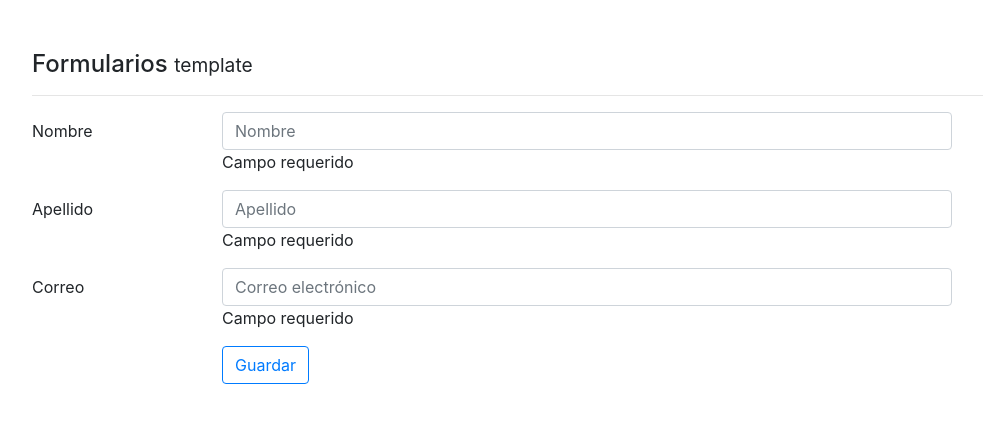
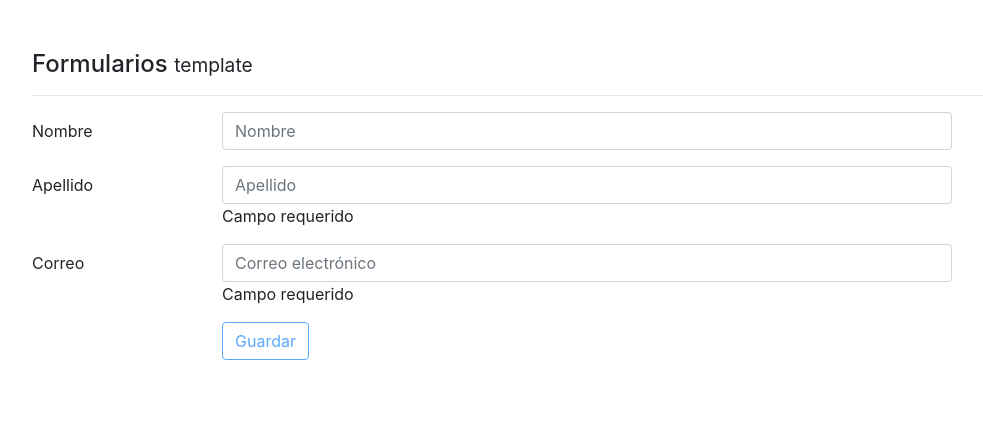
Before and after one commit to willys7/Forms-With-Angular5, an Angular app: page / in a window 1280 px wide. Shown: the top 422 px of the page, without its empty margins (53-1036 px from the left). Built offline with nearby package versions, Linux system fonts and the light colour scheme.

Commit message:
add validations using bootstrap

```diff
--- a/src/app/components/template/template.component.html
+++ b/src/app/components/template/template.component.html
@@ -1,14 +1,14 @@
 <h4>Formularios <small>template</small></h4>
 <hr>
-<form (ngSubmit)="save(forma)" #forma="ngForm">
+<form (ngSubmit)="save(forma)" class="needs-validation" #forma="ngForm" novalidate>
 
-  <div>
+
 
   <div class="form-group row">
     <label class="col-2 col-form-label">Nombre</label>
     <div class="col-8">
 
-        <input class="form-control"
+      <input class="form-control" [ngClass]="{'is-invalid': (nombre.errors?.minlength || nombre.errors?.required) && nombre.touched}"
               type="text"
               placeholder="Nombre"
               name="nombre"
@@ -16,10 +16,10 @@
               minlength="5"
               required
               #nombre="ngModel">
-        <div *ngIf="nombre.errors?.required">
+      <div *ngIf="nombre.errors?.required" class="invalid-feedback">
         Campo requerido
       </div>
-        <div *ngIf="nombre.errors?.minlength">
+      <div *ngIf="nombre.errors?.minlength" class="invalid-feedback">
         Por lo menos {{nombre.errors.minlength.requiredLength}} caracteres
       </div>
     </div>
@@ -38,7 +38,6 @@
               #apellido="ngModel">
       <div *ngIf="apellido.errors?.required">
         Campo requerido
-        </div>
       </div>
     </div>
 
@@ -71,7 +70,7 @@
   <div class="form-group row">
     <label class="col-2 col-form-label">&nbsp;</label>
     <div class="input-group col-md-8">
-      <button type="submit" class="btn btn-outline-primary">
+      <button [disabled]="!forma.valid" type="submit" class="btn btn-outline-primary">
         Guardar
       </button>
     </div>
--- a/src/app/components/template/template.component.ts
+++ b/src/app/components/template/template.component.ts
@@ -4,11 +4,11 @@ import {NgForm} from '@angular/forms'
 @Component({
   selector: 'app-template',
   templateUrl: './template.component.html',
-  styles: [`
-    .ng-invalid.ng-touched:not(form) {
-      border : 1px solid red;
-    }
-  `]
+  // styles: [`
+  //   .ng-invalid.ng-touched:not(form) {
+  //     border : 1px solid red;
+  //   }
+  // `]
 })
 export class TemplateComponent implements OnInit {
   user:any ={
```
Lines whose indentation alone changed are shown as unchanged.
